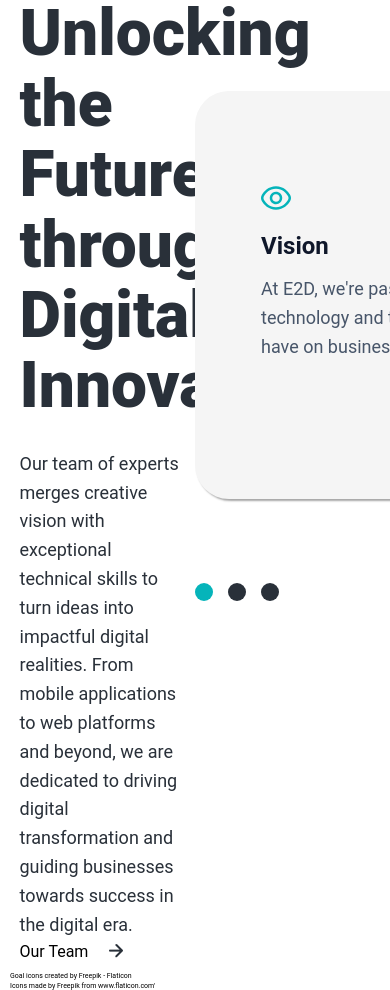
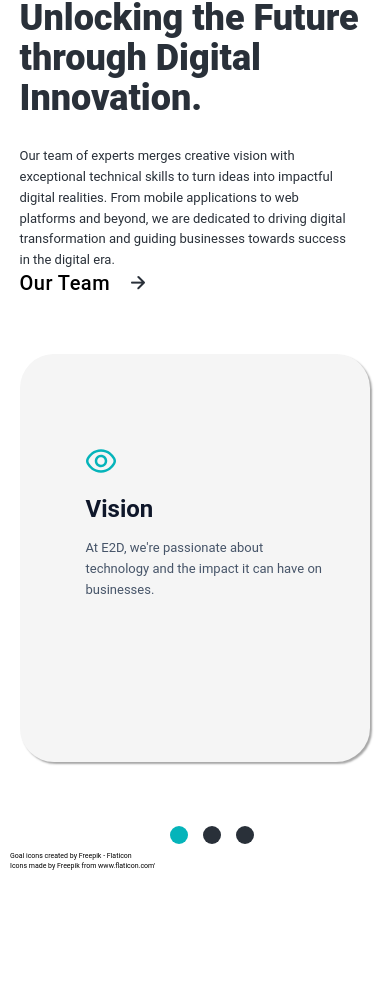
Before and after one commit to albercv/landing-e2d, a React (Create React App) app: page / in a window 390 px wide. Shown: the part 1136-2126 px from the top of the page. After the commit the page ends 2006 px from the top, so only its background shows below. Built offline with nearby package versions, Linux system fonts and the light colour scheme.

Commit message:
ScreenSizeProvider. Mobile version for Unlock Section

```diff
--- a/src/App.js
+++ b/src/App.js
@@ -1,10 +1,13 @@
 import './App.css';
 import { Router } from './front/component/routing/Router';
+import { ScreenSizeContextProvider } from './front/service/ScreenSizeContextProvider';
 
 function App() {
   return (
     <div className="App">
-      <Router />
+      <ScreenSizeContextProvider>
+        <Router />
+      </ScreenSizeContextProvider>
     </div>
   );
 }
--- a/src/front/Landing.js
+++ b/src/front/Landing.js
@@ -6,12 +6,13 @@ import { Hamburger } from './component/visualcomponents/Hamburger';
 import { LanguageContextProvider } from './service/LanguageContextProvider.js';
 import { UnlockSection } from './pages/UnlockSection';
 import { Footer } from './pages/Footer';
+import { useScreenSizeContext } from './service/ScreenSizeContextProvider';
 
 
 export const Landing = () => {
 
     const desktopScreenMinimumSize = 856;
-    const [smallWindowSize, setSmallWindowSize] = useState({ width: window.innerWidth });
+    const {smallWindowSize, setNewScreenSize} = useScreenSizeContext();
 
     const renderViewSize = {
         "NavBar": NavBar,
@@ -19,7 +20,7 @@ export const Landing = () => {
     }
 
     const displayWindowSize = () => {
-        setSmallWindowSize({ width: document.documentElement.clientWidth });
+        setNewScreenSize({ width: document.documentElement.clientWidth });
     };
 
     const CurrentView = smallWindowSize.width > desktopScreenMinimumSize ? renderViewSize["NavBar"] : renderViewSize["Hamburger"];
--- a/src/front/component/visualcomponents/CarouselPics.js
+++ b/src/front/component/visualcomponents/CarouselPics.js
@@ -18,7 +18,7 @@ export const CarouselPics = () => {
 
   const handleCarouselClick = (index) => {
     setCurrentIndex(index);
-    const newPosition = -index * 100; // 100% de desplazamiento por elemento
+    const newPosition = -index * 100;
     Object.keys(items).forEach((key) => {
       const item = items[key];
       if (item.current) {
--- /dev/null
+++ b/src/front/component/visualcomponents/CarouselSmallScreen.js
@@ -0,0 +1,81 @@
+import React, { useRef, useState } from 'react'
+import '../../css/visualcomponents/CarouselItem.css'
+import { CarouselItem } from './Carousel/CarouselItem';
+import eye from '../../assets/images/fi-rr-eye.svg'
+import dart from '../../assets/images/fi-rr-dart.svg'
+import mountain from '../../assets/images/mountain.png'
+import { useTranslation } from 'react-i18next'
+
+export const CarouselSmallScreen = ({ cssClass }) => {
+  const { t } = useTranslation("global");
+
+  const items = {
+    vision: {
+      position: 0,
+      image: eye,
+      title: t("carousel.vision"),
+      text: t("carousel.vision_text")
+    },
+    mission: {
+      position: 1,
+      image: dart,
+      title: t("carousel.mission"),
+      text: t("carousel.mission_text")
+    },
+    goal: {
+      position: 2,
+      image: mountain,
+      title: t("carousel.goal"),
+      text: t("carousel.goal_text")
+    }
+  };
+
+  const [currentCard, setCurrentCard] = useState(items.vision);
+
+
+
+  const handleCarouselClick = (index) => {
+    setCurrentCard(items[index]);
+  }
+
+  return (
+    <>
+      <div className='carousel-container'>
+        <CarouselItem
+          cssClass={cssClass}
+          picture={currentCard.image}
+          title={t(currentCard.title)}
+          text={t(currentCard.text)}
+        />
+
+      </div>
+      <div className='carousel-dots'>
+        <svg width="84" height="18" viewBox="0 0 84 18" fill="none">
+          <circle
+            cx="9"
+            cy="9"
+            r="9"
+            fill={currentCard.position === 0 ? '#05B4BA' : '#293039'}
+            onClick={() => handleCarouselClick('vision')}
+          />
+          <circle
+            className="dot"
+            cx="42"
+            cy="9"
+            r="9"
+            fill={currentCard.position === 1 ? '#05B4BA' : '#293039'}
+            onClick={() => handleCarouselClick('mission')}
+          />
+          <circle
+            className="dot"
+            cx="75"
+            cy="9"
+            r="9"
+            fill={currentCard.position === 2 ? '#05B4BA' : '#293039'}
+            onClick={() => handleCarouselClick('goal')}
+          />
+        </svg>
+      </div>
+    </>
+  )
+};
--- a/src/front/css/UnlockSection.css
+++ b/src/front/css/UnlockSection.css
@@ -27,7 +27,8 @@
     font-size: 64px;
     font-style: normal;
     font-weight: 800;
-    line-height: 110%; /* 70.4px */
+    line-height: 110%;
+    /* 70.4px */
 }
 
 .landing-unlock-slider-section {
@@ -63,8 +64,39 @@
     display: inline-flex;
     flex-direction: row;
     align-items: center;
+    font-family: Roboto;
+    font-size: 20px;
+    font-style: normal;
+    font-weight: 500;
+    line-height: 24px;
+    letter-spacing: 0.5px;
 }
 
 .landing-unlock-text-button img {
     padding-left: 16px;
 }
+
+@media (max-width: 856px) {
+    .landing-unlock-block {
+        min-height: auto;
+        flex-direction: column;
+        align-items: center;
+    }
+
+    .landing-unlock-text {
+        max-width: 100%;
+        padding: 15% 5%;
+    }
+
+    .landing-unlock-text-title {
+        font-size: 36px;
+    }
+
+    .landing-unlock-text-description {
+        font-size: 13px;
+    }
+
+    .landing-unlock-slider-section {
+        max-width: 100%;
+    }
+}
--- a/src/front/css/visualcomponents/CarouselItem.css
+++ b/src/front/css/visualcomponents/CarouselItem.css
@@ -24,6 +24,7 @@
 .carousel-item h1 {
     padding-top: 16px;
 }
+
 .carousel-item h1 {
     color: var(--blue-gray-900, #0F172A);
     /* Heading/6 */
@@ -31,8 +32,10 @@
     font-size: 24px;
     font-style: normal;
     font-weight: 700;
-    line-height: 110%; /* 26.4px */
+    line-height: 110%;
+    /* 26.4px */
 }
+
 .carousel-item h3 {
     color: var(--blue-gray-600, #475569);
     /* Body/L */
@@ -40,16 +43,19 @@
     font-size: 18px;
     font-style: normal;
     font-weight: 400;
-    line-height: 160%; /* 28.8px */
+    line-height: 160%;
+    /* 28.8px */
 }
 
 .carousel-item img {
-    width: 30px;
-    height: auto;
+    width: 40px;
+    height: 40px;
 }
 
 .carousel-dots {
     margin-top: 28px;
+    width: 84px;
+    height: 18px;
 }
 
 .carousel-dots svg {
@@ -59,3 +65,35 @@
 .active {
     background-color: #05B4BA;
 }
+
+@media (max-width: 856px) {
+    .carousel-container {
+        margin: 0 5%;
+    }
+
+    .carousel-dots {
+        margin: 28px 10%;
+        margin-right: 100px;
+        text-align: center;
+
+    }
+
+    .carousel-item {
+        width: 350px;
+    }
+
+    .carousel-item h3 {
+        font-size: 13px;
+    }
+
+    .carousel-item img {
+        width: 30px;
+        height: 30px;
+    }
+
+    .carousel-dots {
+        width: 50px;
+        height: 10px;
+        margin: 2% auto;
+    }
+}
--- a/src/front/pages/UnlockSection.js
+++ b/src/front/pages/UnlockSection.js
@@ -3,10 +3,21 @@ import '../css/UnlockSection.css';
 import { CarouselPics } from '../component/visualcomponents/CarouselPics.js';
 import arrow from '../assets/images/arrow.png'
 import { useTranslation } from 'react-i18next'
+import { CarouselSmallScreen } from '../component/visualcomponents/CarouselSmallScreen';
+import { useScreenSizeContext } from '../service/ScreenSizeContextProvider';
 
 export const UnlockSection = () => {
 
     const { t } = useTranslation("global");
+    const desktopScreenMinimumSize = 856;
+    const {smallWindowSize} = useScreenSizeContext();
+
+    const renderViewSize = {
+        "CarouselPics": CarouselPics,
+        "CarouselSmallScreen": CarouselSmallScreen
+    }
+
+    const Carousel = smallWindowSize.width > desktopScreenMinimumSize ? renderViewSize["CarouselPics"] : renderViewSize["CarouselSmallScreen"];
 
     return (
         <section id="unlock-section" className='landing-unlock-block'>
@@ -24,7 +35,7 @@ export const UnlockSection = () => {
             </div>
             <div className='landing-unlock-slider-section'>
                 <div className='landing-unlock-slider'>
-                    <CarouselPics />
+                    <Carousel cssClass='carousel-item' />
                 </div>
             </div>
         </section>
--- /dev/null
+++ b/src/front/service/ScreenSizeContextProvider.js
@@ -0,0 +1,27 @@
+import React, { createContext, useContext, useState } from 'react';
+
+const ScreenSizeContext = createContext();
+
+export function ScreenSizeContextProvider({ children }) {
+    const desktopScreenMinimumSize = 856;
+    const [smallWindowSize, setSmallWindowSize] = useState({ width: window.innerWidth });
+
+    const setNewScreenSize = (newScreenSize) => {
+        setSmallWindowSize(newScreenSize);
+        localStorage.setItem('screenSize', newScreenSize);
+    };
+
+    return (
+        <ScreenSizeContext.Provider value={{ smallWindowSize, setNewScreenSize }}>
+            {children}
+        </ScreenSizeContext.Provider>
+    );
+}
+
+export function useScreenSizeContext() {
+    const context = useContext(ScreenSizeContext);
+    if (!context) {
+        throw new Error('useScreenSizeContext debe ser utilizado dentro de un ScreenSizeContext');
+    }
+    return context;
+}
```
Also changed, not shown: 1 other file (tests, documents, lock files or other folders).
